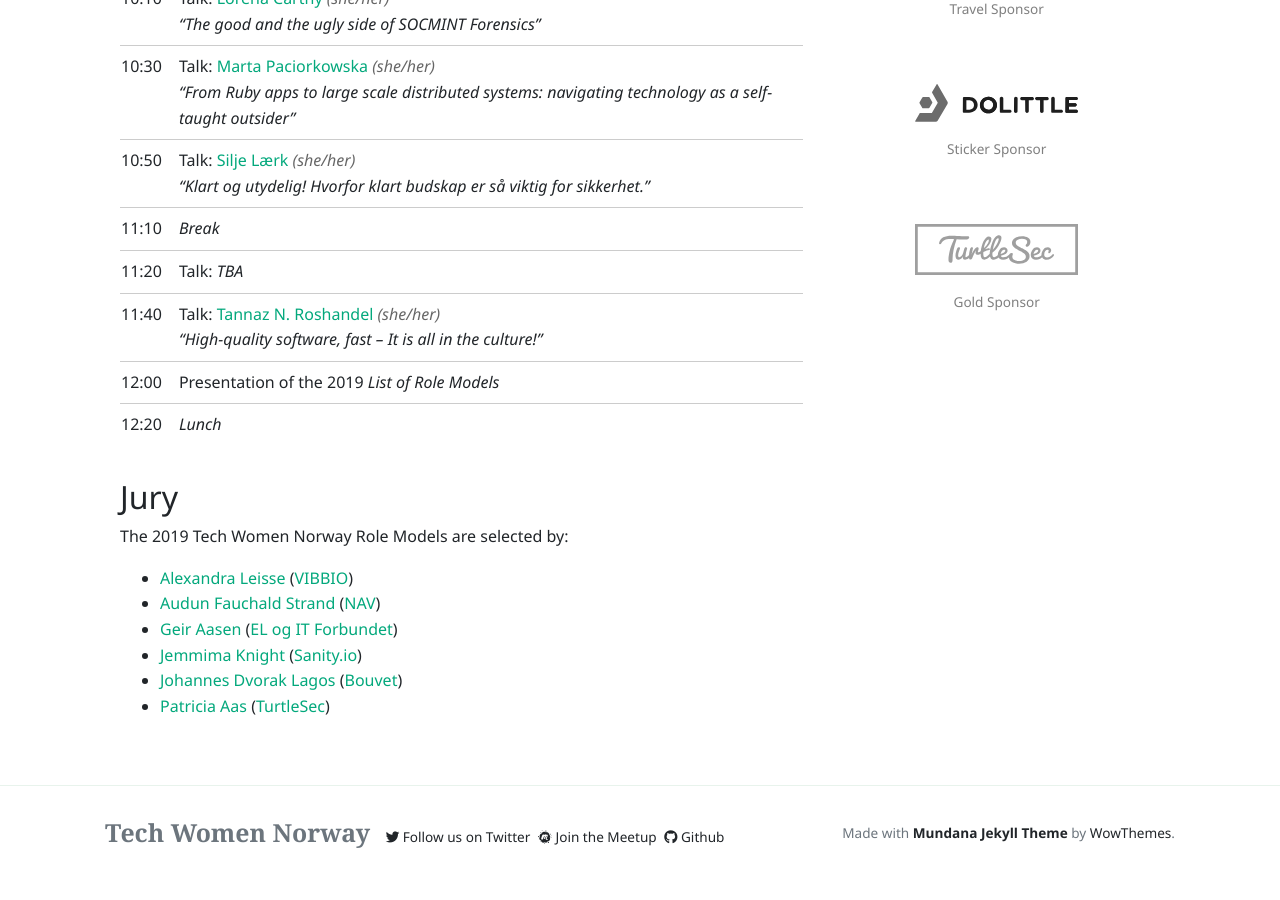
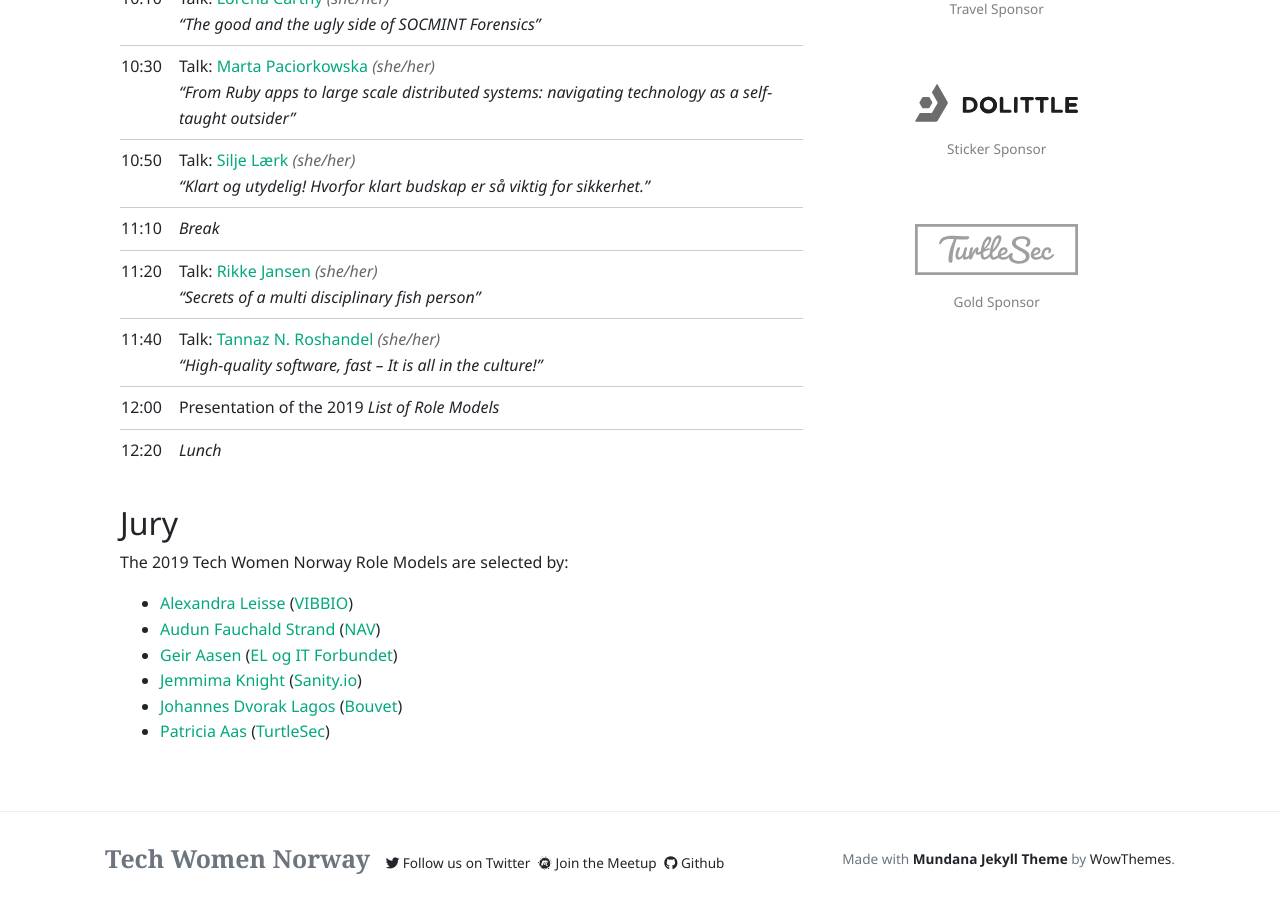
Before and after one commit to tech-women/tech-women.github.io, a Jekyll site: the page built from _pages/ada-lovelace-day-2019.md, in a window 1280 px wide and 900 px high, scrolled down 1041 px. Built offline with Jekyll 4.4.1, drawn with Linux system fonts in a browser that asks for light colours; nearby versions of some CDN libraries.

Commit message:
feat: add Rikke Jansen

```diff
--- a/_data/speakers.yml
+++ b/_data/speakers.yml
@@ -81,3 +81,10 @@ maritio_o:
     Marit Iren R. Tokle is employed as a Senior Software Engineer at Sopra Steria, where she works as a fullstack developer, and makes hacking competitions for recruitment and teaching security to colleagues. She also participate in the project "Er du sikker?", which both means "Are you sure?" and "Are you secure?". The projects works with teaching kids between 13-16 years and their parents about security in our every day systems.
 
     She is active in the hacking community and engaged in teaching security, and making people aware of the importance of security. She leads Norways largest hacking competition of the form Capture the Flag (CTF), [TG:Hack](https://tghack.no), and is one of several leaders of University of Oslo's hacking team, [UiO-CTF](https://uioctf.no/). The hacking team hosts workshops and events where people solve hacking tasks to learn in a fun way.
+
+mulmbot:
+  name: Rikke Jansen
+  talk: Secrets of a multi disciplinary fish person
+  pronouns: she/her
+  twitter: mulmbot
+  linkedin: https://www.linkedin.com/in/rikke-jansen-b6ba673/
--- a/_pages/ada-lovelace-day-2019.md
+++ b/_pages/ada-lovelace-day-2019.md
@@ -28,6 +28,7 @@ _Note: The event is now full and new folks are being added to the waiting list._
 {% assign a_meba = site.data.speakers.a_meba %}
 {% assign ChristinGorman = site.data.speakers.ChristinGorman %}
 {% assign maritio_o = site.data.speakers.maritio_o %}
+{% assign mulmbot = site.data.speakers.mulmbot %}
 
 | When  | What                                                                                                                                            |
 | ----- | ----------------------------------------------------------------------------------------------------------------------------------------------- |
@@ -40,7 +41,7 @@ _Note: The event is now full and new folks are being added to the waiting list._
 | 10:30 | Talk: [{{ a_meba.name }}][a_meba] <em class="pronouns">({{ a_meba.pronouns }})</em><br>_"{{ a_meba.talk }}"_                                    |
 | 10:50 | Talk: [{{ siljel.name }}][siljel] <em class="pronouns">({{ siljel.pronouns }})</em><br>_"{{ siljel.talk }}"_                                    |
 | 11:10 | _Break_                                                                                                                                         |
-| 11:20 | Talk: _TBA_                                                                                                                                     |
+| 11:20 | Talk: [{{ mulmbot.name }}][mulmbot] <em class="pronouns">({{ mulmbot.pronouns }})</em><br>_"{{ mulmbot.talk }}"_                                |
 | 11:40 | Talk: [{{ tannaznvr.name }}][tannaznvr] <em class="pronouns">({{ tannaznvr.pronouns }})</em><br>_"{{ tannaznvr.talk }}"_                        |
 | 12:00 | Presentation of the 2019 _List of Role Models_                                                                                                  |
 | 12:20 | _Lunch_                                                                                                                                         |
@@ -52,6 +53,7 @@ _Note: The event is now full and new folks are being added to the waiting list._
 [a_meba]: {{site.baseurl}}/speakers/marta-paciorkowska
 [tannaznvr]: {{site.baseurl}}/speakers/tannaz-n-roshandel
 [maritio_o]: {{site.baseurl}}/speakers/marit-iren-rognli-tokle
+[mulmbot]: {{site.baseurl}}/speakers/rikke-jansen
 
 ## Jury
 
```
Also changed, not shown: _pages/speakers/rikke-jansen.md (added, +5 -0 lines), assets/speakers/mulmbot.jpg (added).
